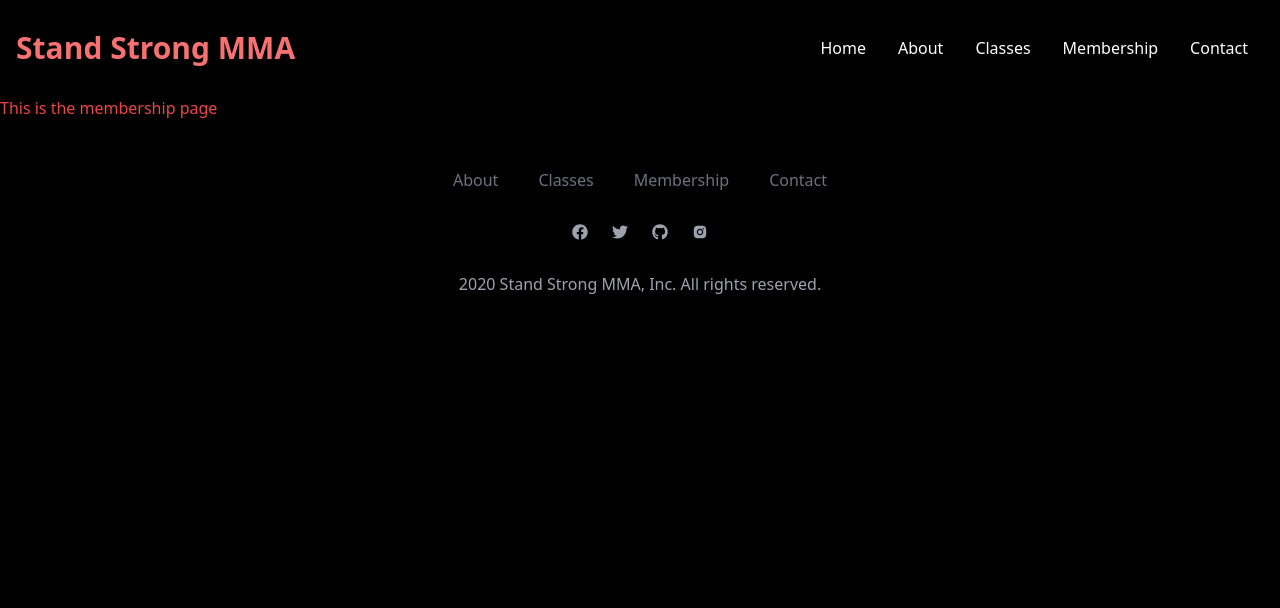
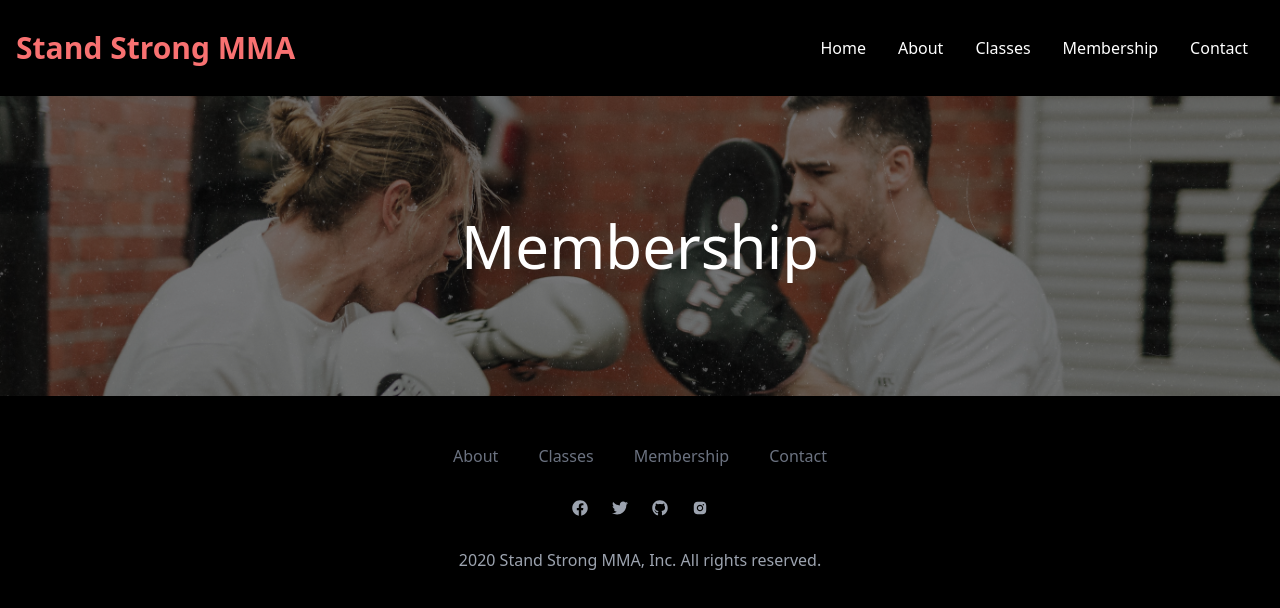
Before and after one commit to vietthom/stand-strong-mma, a Next.js app: page /membership in a window 1280 px wide. Shown: the top 608 px of the page. Built offline with nearby package versions, Linux system fonts and the light colour scheme.

Commit message:
Reconfigured banner component to accept props

```diff
--- a/components/Banner.js
+++ b/components/Banner.js
@@ -1,12 +1,12 @@
 import React from 'react'
 import Image from 'next/image'
-import Winner from '../public/assets/winner.jpg'
 
-const Banner = () => {
+
+const Banner = ({imgUrl, title}) => {
   return (
     <div className='w-full h-[300px] relative flex items-center justify-center'>
-        <Image className="opacity-50 z-[-1]" fill src={Winner} alt="/" style={{objectFit: 'cover'}}/>
-        <h1 className="text-white text-center text-6xl">About Us</h1>
+        <Image className="opacity-50 z-[-1]" fill src={imgUrl} alt="/" style={{objectFit: 'cover'}}/>
+        <h1 className="text-white text-center text-6xl">{title}</h1>
     </div>
   )
 }
--- a/pages/about.js
+++ b/pages/about.js
@@ -3,12 +3,17 @@ import React from 'react';
 import Banner from '../components/Banner';
 import Image from 'next/image';
 import Gym from '../public/assets/gym.jpeg';
+import Winner from '../public/assets/winner.jpg';
 import { Instructors } from '../data/instructors';
+
 
 const about = () => {
   return (
     <div className='container mx-auto px-10 text-white'>
-      <Banner />
+      <Banner
+       imgUrl={Winner}
+       title="About Us"
+      />
       <div className='w-full py-10'>
         <h1 className='font-bold text-3xl uppercase'>Who are we?</h1>
         <p className='pt-2'>Lorem ipsum dolor sit amet, consectetur adipiscing elit, sed do eiusmod tempor incididunt ut labore et dolore magna aliqua.
--- a/pages/membership.js
+++ b/pages/membership.js
@@ -1,9 +1,15 @@
 import React from 'react'
+
+import Banner from '../components/Banner'
+import Training from '../public/assets/training.jpg'
 
 const membership = () => {
   return (
     <div>
-        <h1 className='text-red-500'>This is the membership page</h1>
+      <Banner
+        imgUrl={Training}
+        title="Membership"
+      />
     </div>
   )
 }
```
Also changed, not shown: public/assets/training.jpg (added).
